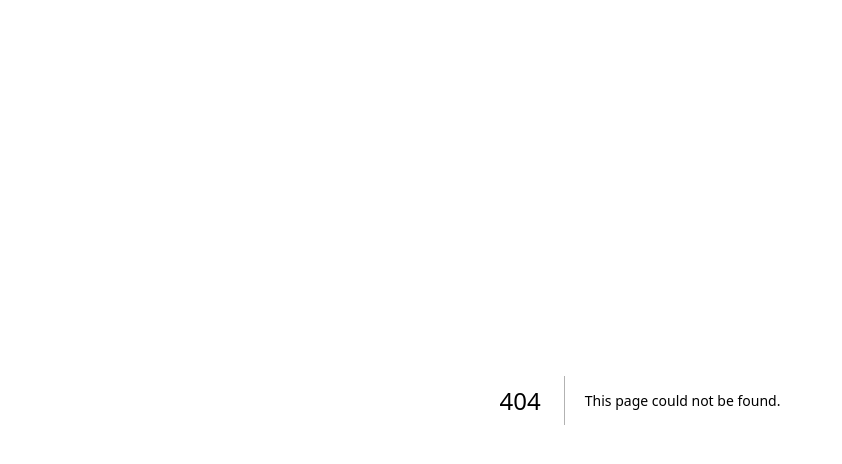
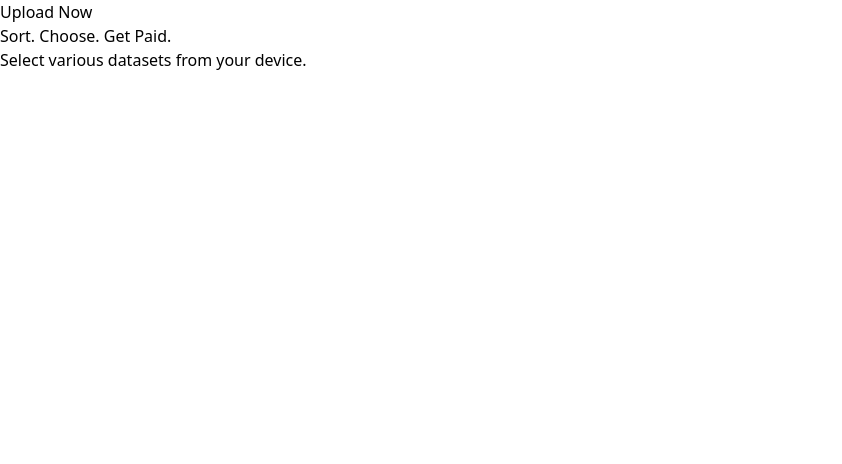
Before and after one commit to Bobliuuu/DAG, a Next.js app in the folder dag/: page /upload in a window 1280 px wide. Before the commit this address had no page. Shown: the top 464 px of the page, without its empty margins (0-842 px from the left). Built offline with nearby package versions, Linux system fonts and the light colour scheme.

Commit message:
Co-authored-by: Justin Lau <JustinScitech@users.noreply.github.com>

```diff
--- /dev/null
+++ b/dag/src/pages/_document.tsx
@@ -0,0 +1 @@
+import Document, { Html, Head, Main, NextScript } from "next/document";
--- /dev/null
+++ b/dag/src/pages/upload.tsx
@@ -0,0 +1,14 @@
+"use client";
+import Head from "next/head";
+import Link from "next/link";
+import AnimatedText from "../components/AnimatedText";
+export default function Upload() {
+  return (
+    <>
+      <h1>Upload Now</h1>
+      <h2>Sort. Choose. Get Paid.</h2>
+      <h2>Select various datasets from your device.</h2>
+      <button></button>
+    </>
+  );
+}
```
